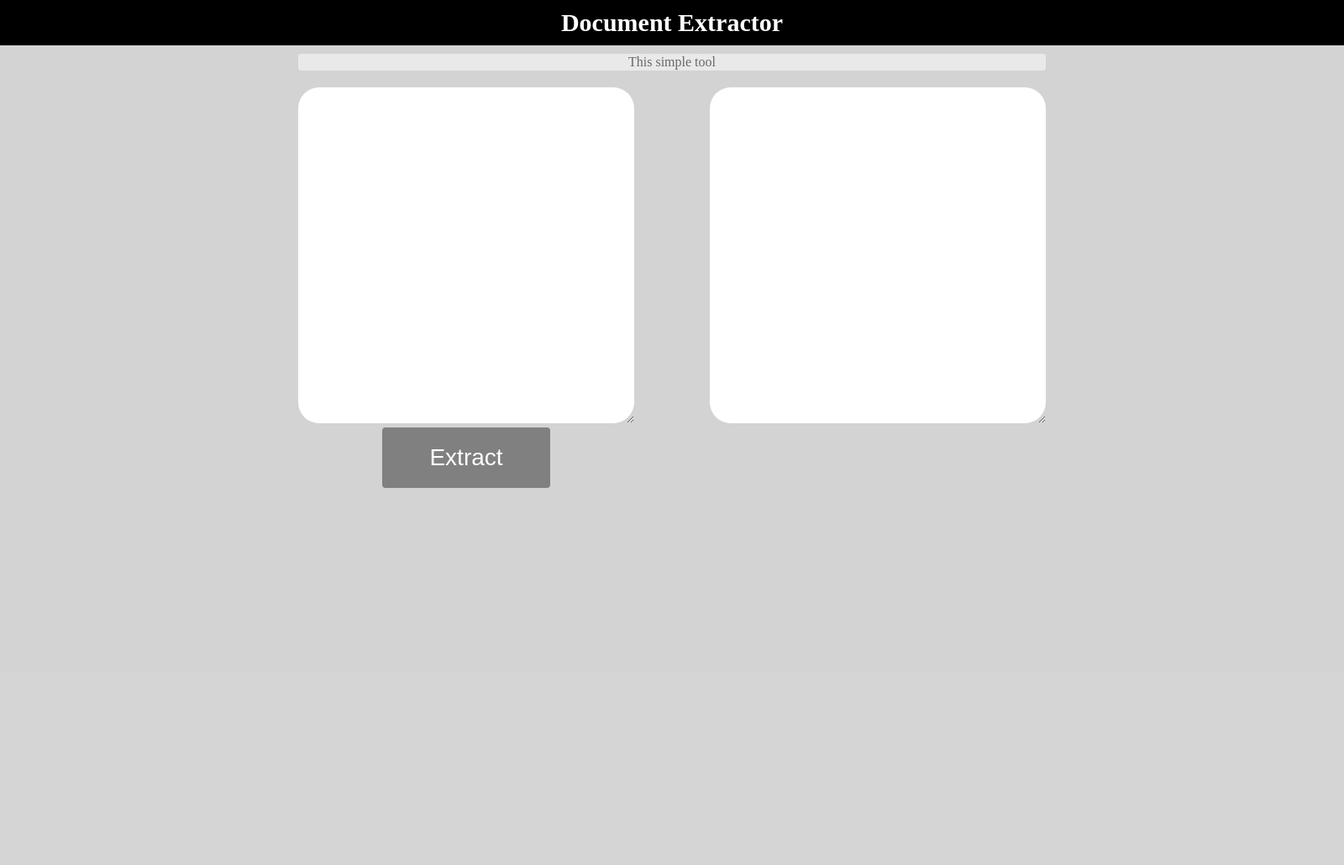
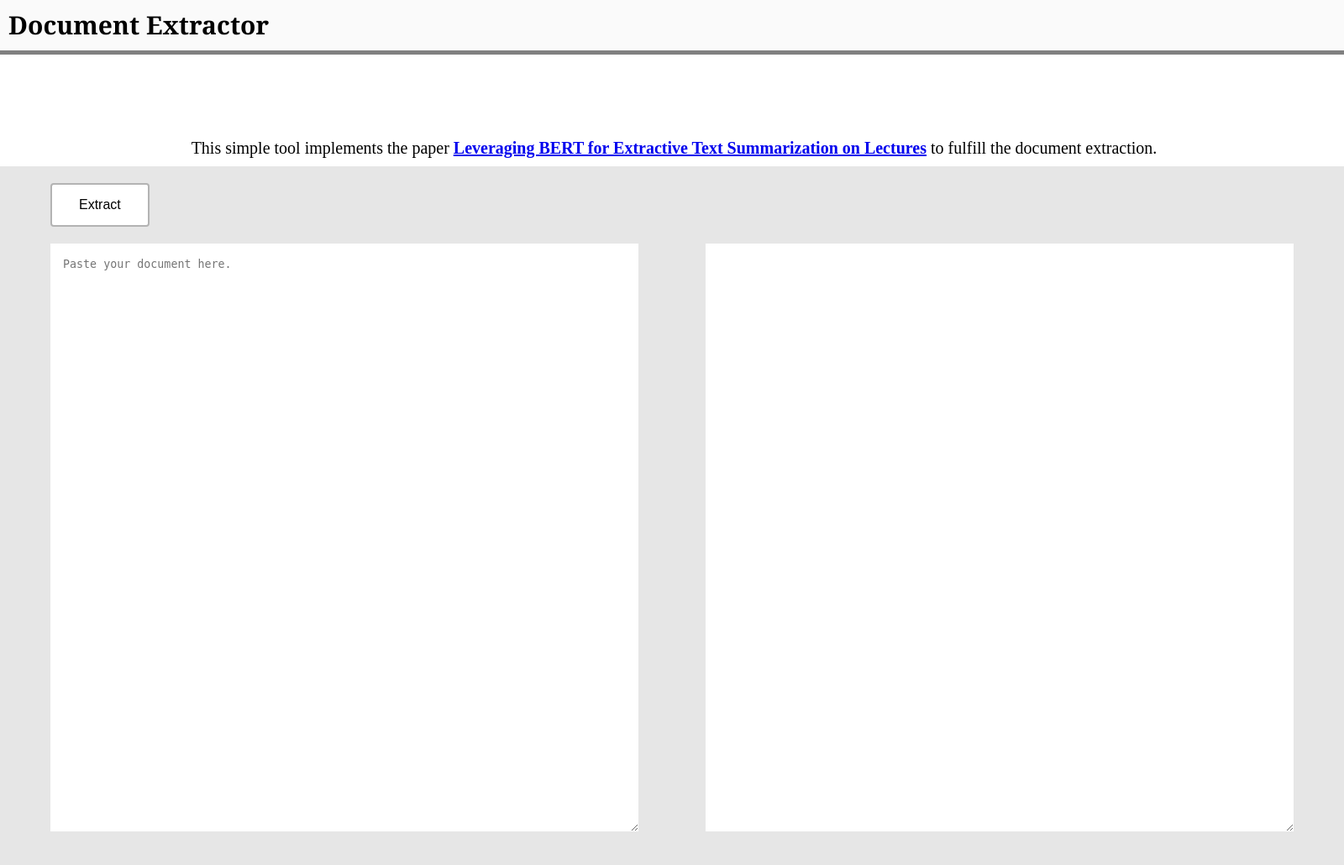
Before and after one commit to danniefairy/Document_Extraction, a Flask app: page / in a window 1600 px wide. Shown: the whole page at 84% size. Before the commit the page ends 581 px from the top, so only its background shows below. Run offline with Flask 2, Linux system fonts and the light colour scheme; parts of the project's set-up code (start-up, migrations or seed data) failed here and were passed over.

Commit message:
update ui

```diff
--- a/server/static/css/page.css
+++ b/server/static/css/page.css
@@ -1,48 +1,49 @@
 body {
-    /*background-image: url('/static/images/background.jpg');*/
     margin: 0px;
-    background-color: lightgray;
 }
 
 textarea {
-    width:400px;
-    height: 400px;
+    width:700px;
+    height: 700px;
     padding: 15px;
     border: none;
     line-height: 20px;
-    border-radius: 25px;
 }
 
 .head {
-    background-color: black;/*#003344;*/
-    color: white;
+    background-color: rgb(250, 250, 250);
     font-weight: bold;
     font-size: 30px;
-    text-align: center;
     padding: 10px;
+    line-height: 40px;
+    font-family: Georgia, 'Times New Roman', Times, serif;
+    border-bottom: grey 5px solid ;
 }
 
 .description{
     margin: auto;
-    margin-top: 10px;
+    margin-top: 100px;
+    margin-left: 5px;
+    margin-bottom: 10px;
 
     text-align: center;
-    line-height: 20px;
-    background-color: white;
-    opacity: 50%;
-    width: 890px;
-    border-radius: 4px;
+    font-size: 20px;
 }
 
 .main {
+    margin: auto;
     display: flex;
     justify-content: center;
+    background-color: rgb(230, 230, 230);
+    width: 1600px;
+    font-family: Georgia, 'Times New Roman', Times, serif;
 }
 
 .box{
-    width: 450px;
-    padding: 10px;
-    margin:10px;
+    width: 700px;
+    padding: 20px;
+    margin: 20px;
+    margin-top: 0px;
 
     /* let dev align in the block and to the top */
     display: inline-block;
@@ -61,16 +62,33 @@ div#loading {
 }
 
 .submit_button{
+    background-color: white;
+    border: 2px solid rgb(179, 179, 179);
+    color: black;
+    padding: 15px 32px;
+    text-align: center;
+    text-decoration: none;
     display: inline-block;
+    font-size: 16px;
+    cursor: pointer;
     border-radius: 4px;
-    background-color: gray;
-    border: none;
-    color: #FFFFFF;
+}
+
+.button_div{
+    margin: auto;
+    background-color: rgb(230, 230, 230);
+    width: 1600px;
+    font-family: Georgia, 'Times New Roman', Times, serif;
+}
+
+.button_box{
+    margin-left: 60px;
+    margin-top: 20px;
+
+    /* let dev align in the block and to the top */
+    display: inline-block;
+    vertical-align: top;
+
     text-align: center;
-    font-size: 28px;
-    padding: 20px;
-    width: 200px;
-    transition: all 0.5s;
-    cursor: pointer;
-    margin: 5px;
+    line-height: 20px;
 }
--- a/server/templates/page.html
+++ b/server/templates/page.html
@@ -11,15 +11,28 @@
 
     <div id="content">
         <div id="description"  class="description">
-            This simple tool
+            <span>
+                This simple tool implements the paper
+                <a href="https://arxiv.org/abs/1906.04165"><b>Leveraging BERT for Extractive Text Summarization on Lectures</b></a>
+                 to fulfill the document extraction.
+            </span>
         </div>
-        <div class="main">
-            <div class="box">
-                <textarea id="doc"></textarea>
-                <button id="submit_button" class="submit_button">Extract</button>
+
+
+        <div>
+            <div class="button_div">
+                <div class="button_box">
+                    <button id="submit_button" class="submit_button">Extract</button>
+                </div>
+                <div class="box"></div>
             </div>
-            <div class="box">
-                <textarea id="result"></textarea>
+            <div class="main">
+                <div class="box">
+                    <textarea id="doc" class="doc" placeholder="Paste your document here."></textarea>
+                </div>
+                <div class="box">
+                    <textarea id="result"></textarea>
+                </div>
             </div>
         </div>
 
```
Also changed, not shown: server/static/images/background.jpg (deleted).
